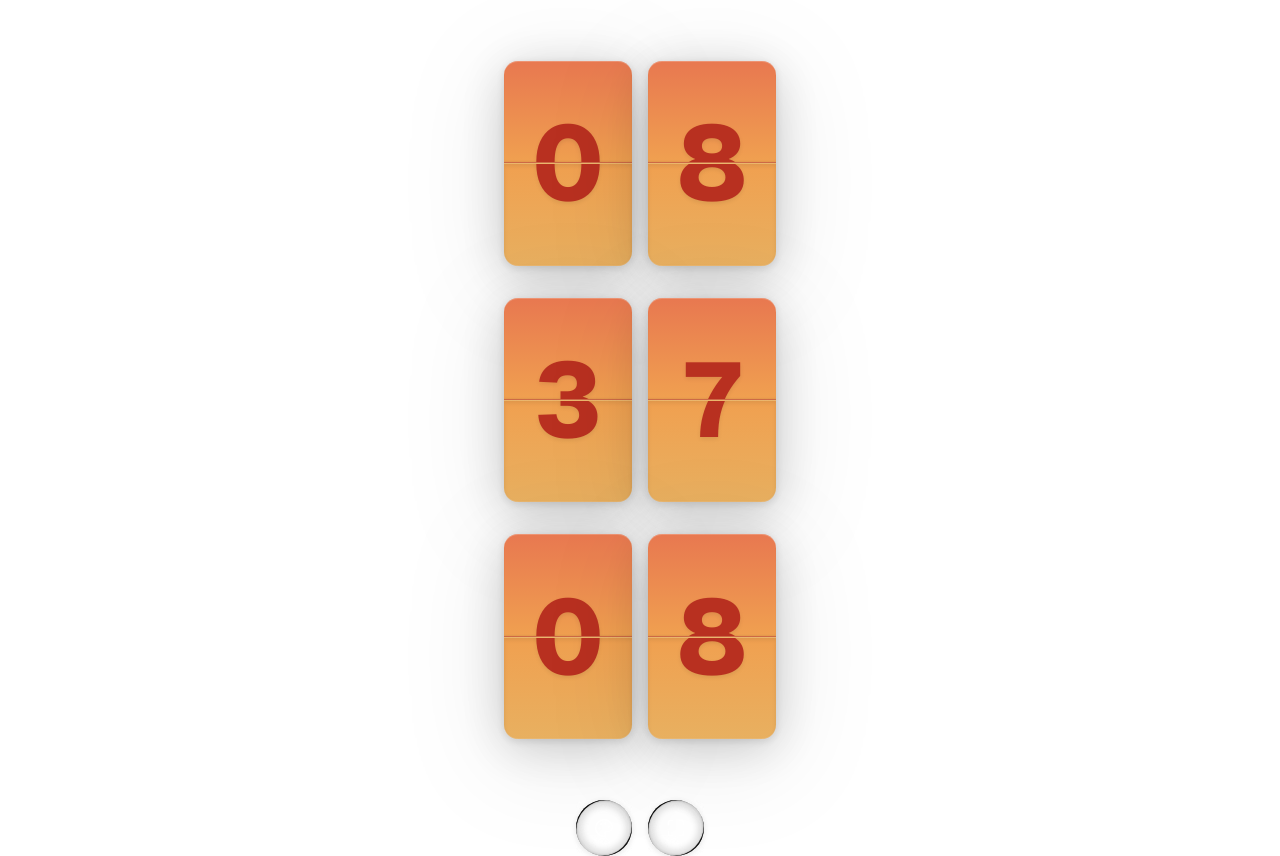
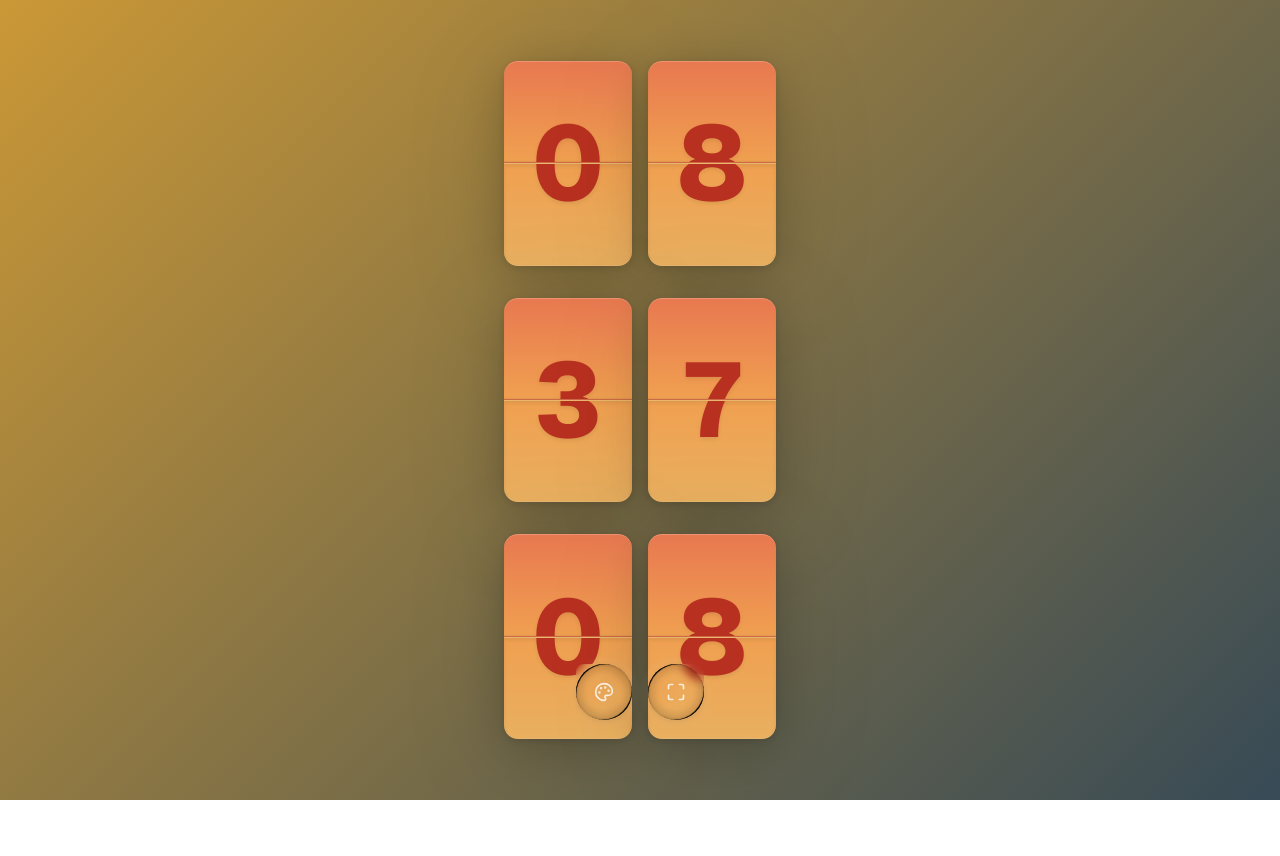
Before and after one commit to devohmycode/TravelPomo, a Next.js app: page / in a window 1280 px wide. After the commit the page ends 800 px from the top, so only its background shows below. Built offline with nearby package versions, Linux system fonts and the light colour scheme.

Commit message:
fix: correct z-index and background conflicts in flip-clock animation
Fix z-index issues and remove unused CSS class for better visibility.

Co-authored-by: OhMyCode <245494865+devohmycode@users.noreply.github.com>

```diff
--- a/app/globals.css
+++ b/app/globals.css
@@ -122,17 +122,6 @@
   body {
     @apply bg-background text-foreground;
   }
-}
-
-/* Flip Clock Background */
-.flip-clock-bg {
-  min-height: 100svh;
-  position: relative;
-  overflow: hidden;
-}
-
-.flip-clock-bg > * {
-  position: relative;
 }
 
 /* Flip Card */
--- a/components/flip-clock.tsx
+++ b/components/flip-clock.tsx
@@ -97,9 +97,9 @@ export function FlipClock() {
   }
 
   return (
-    <main className="flip-clock-bg relative">
-      <div ref={bgRef} className="absolute inset-0 z-0 transition-colors duration-700" />
-      <div className="relative z-1 flex flex-col items-center justify-center min-h-svh gap-5 sm:gap-8 py-8">
+    <main className="relative min-h-svh overflow-hidden">
+      <div ref={bgRef} className="absolute inset-0" style={{ zIndex: 0 }} />
+      <div className="relative flex flex-col items-center justify-center min-h-svh gap-5 sm:gap-8 py-8" style={{ zIndex: 1 }}>
         {time ? (
           <>
             <FlipGroup value={time.hours} />
@@ -115,7 +115,7 @@ export function FlipClock() {
         )}
       </div>
 
-      <div className="absolute bottom-[12%] sm:bottom-[10%] inset-x-0 z-50 flex justify-center gap-4">
+      <div className="absolute bottom-[12%] sm:bottom-[10%] inset-x-0 flex justify-center gap-4" style={{ zIndex: 2 }}>
         <LiquidButton
           size="icon"
           onClick={cycleTheme}
```
